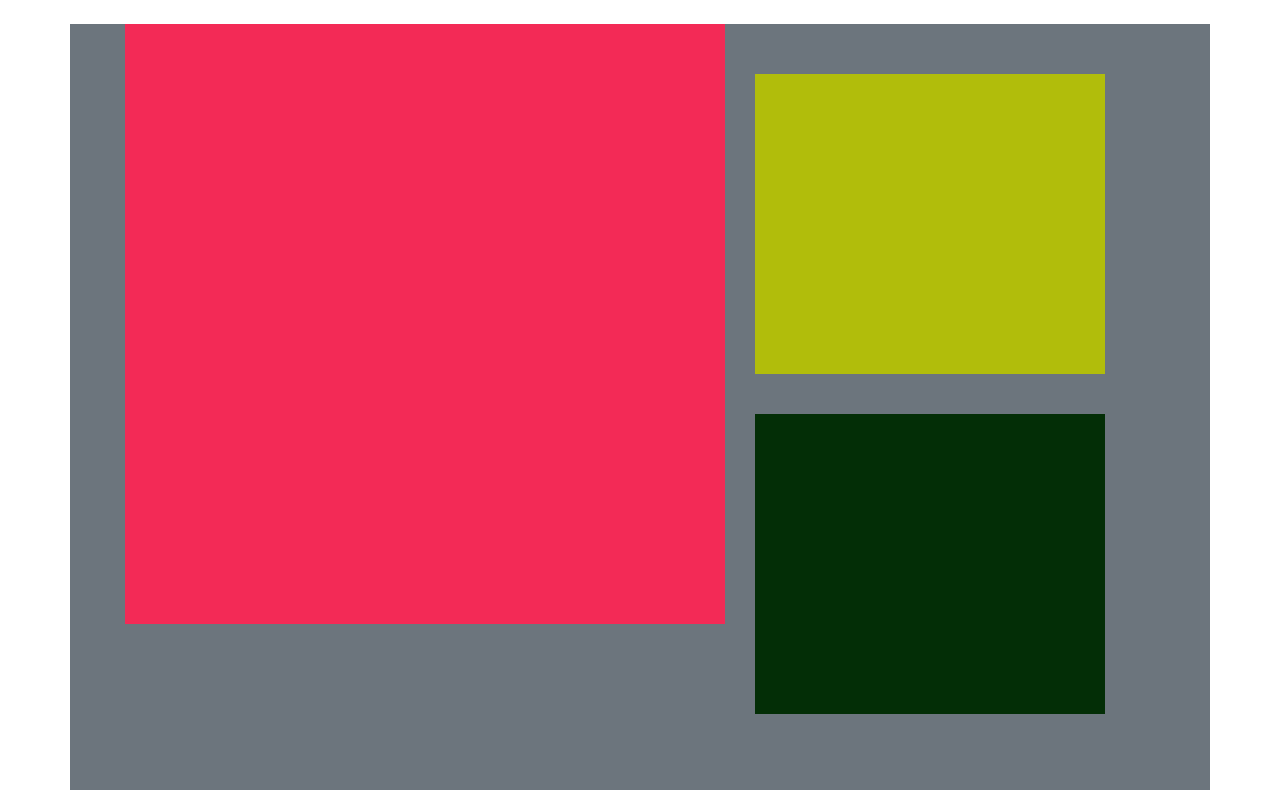
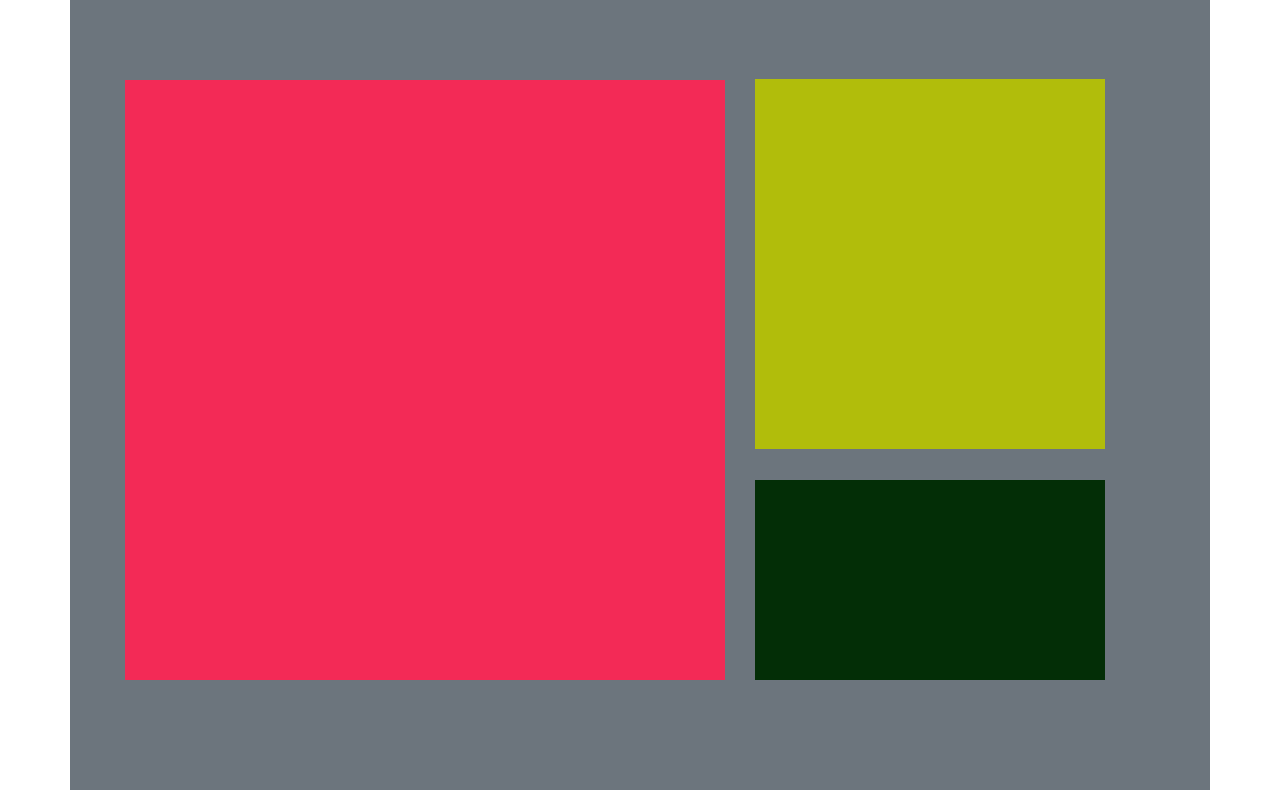
Before and after one commit to dankaranja1/Interface-one, a plain HTML site: page grid-block.html in a window 1280 px wide. Shown: the part 64-854 px from the top of the page. Drawn offline with nearby package versions, Linux system fonts and the light colour scheme.

Commit message:
I added a 25px( top margin / bottom margin)to the  container and also adjusted the alighment on the 3rd box

```diff
--- a/block-style.css
+++ b/block-style.css
@@ -1,3 +1,4 @@
+
 #div1{
     padding-top:40px;
     height:600px;
@@ -6,18 +7,18 @@
     margin:40px;
     }
   #div2{
-    height:300px;
+    height:370px;
     width:350px;
     background-color:rgb(177, 189, 11);
     position:relative;
     left:670px;
-    bottom:590px;
+    bottom:641px;
     }
   #div3{
-    height:300px;
+    height:200px;
     width:350px;
     background-color:rgb(3, 46, 6);
     position:relative;
     left:670px;
-    bottom:550px;
+    bottom:610px;
     }
--- a/grid-block.html
+++ b/grid-block.html
@@ -16,7 +16,7 @@
 </head>
 
 <body>
-    <div class="container bg-secondary ">
+    <div class="container pt-5  bg-secondary">
     <div id="div1">
     </div>
     <div id="div2">
```
